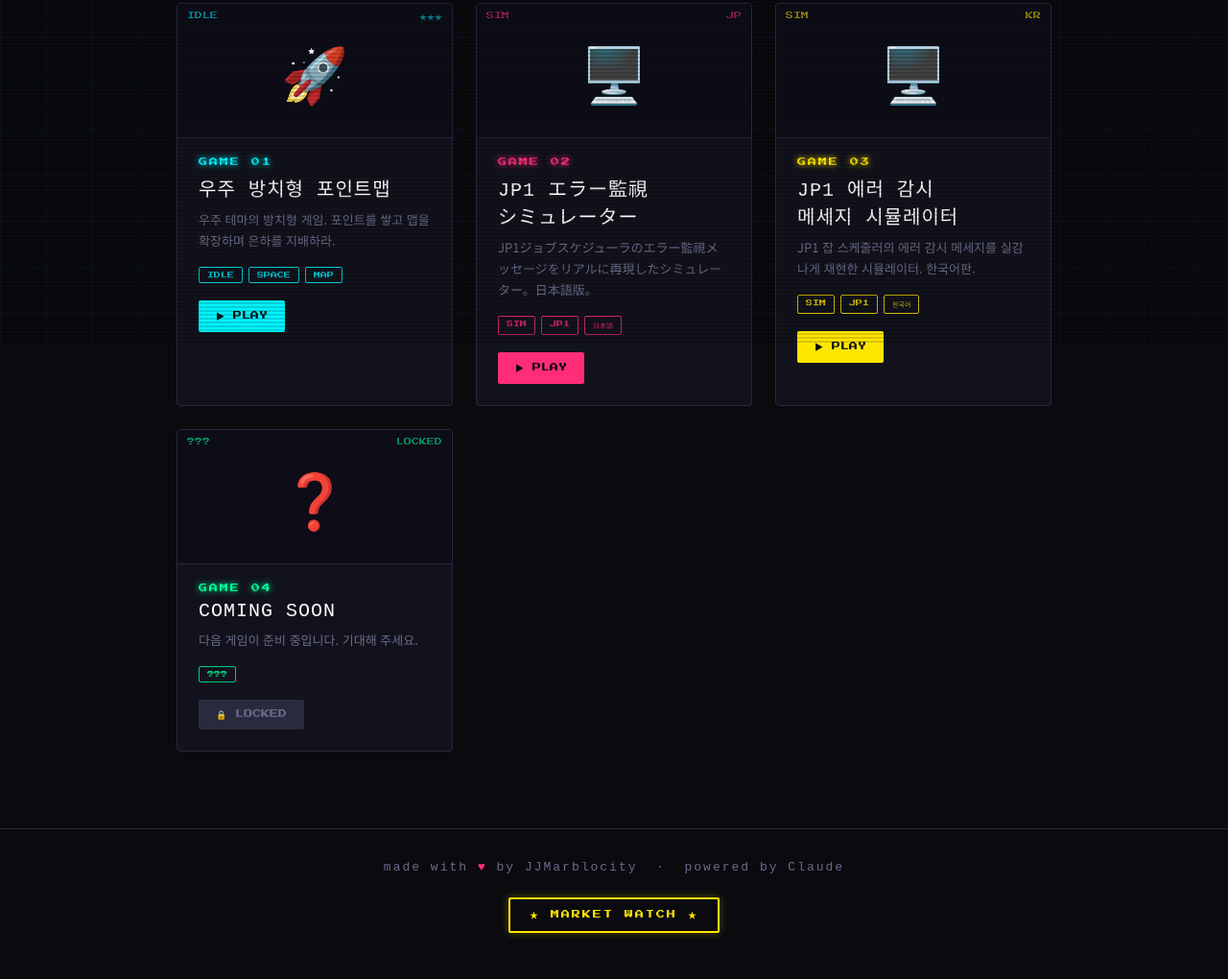
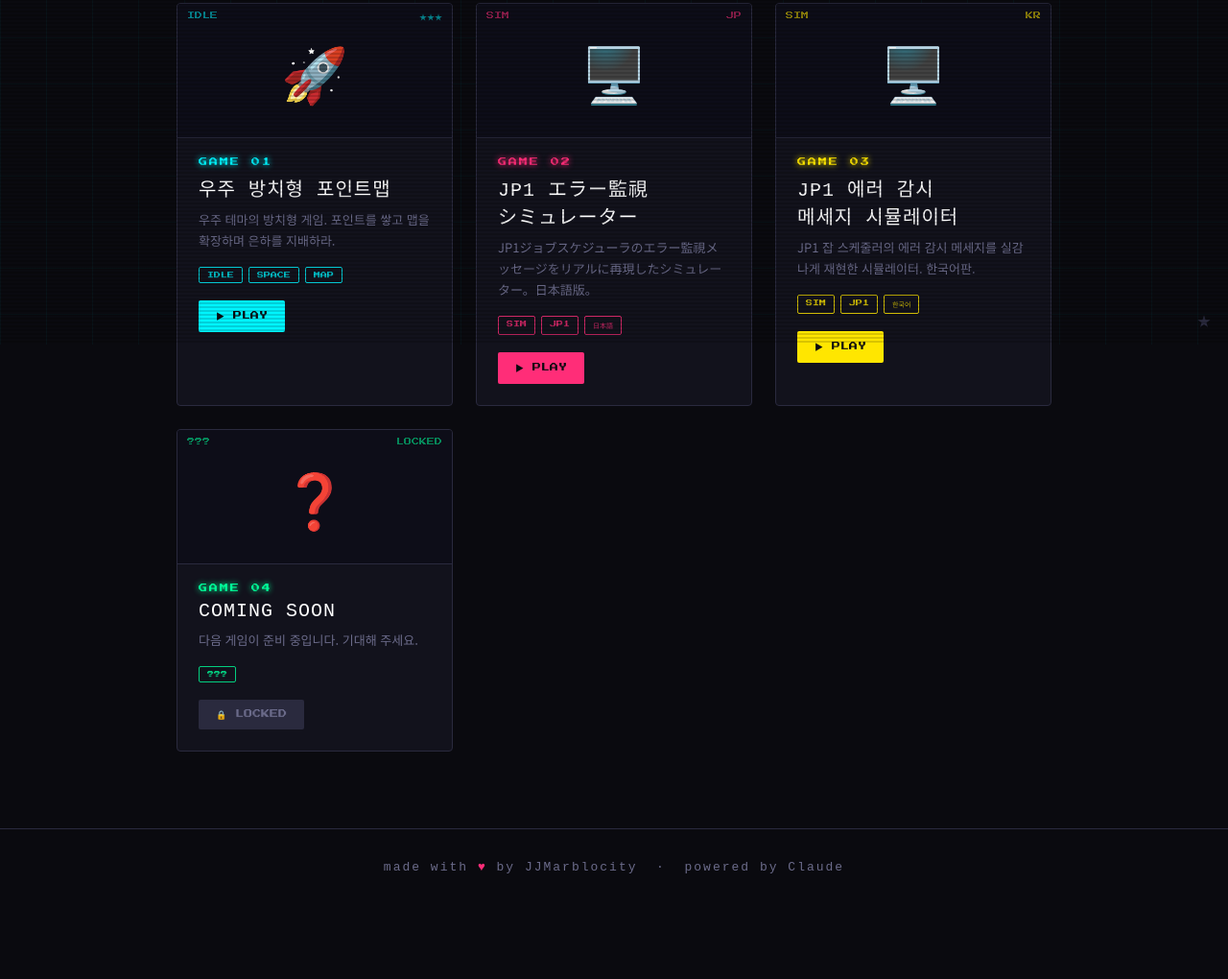
Before and after one commit to fourcirclevenndiagram/fourcirclevenndiagram.github.io, a plain HTML site: page index.html in a window 1280 px wide. Shown: the part 441-1461 px from the top of the page at 96% size. After the commit the page ends 1400 px from the top, so only its background shows below. Drawn offline with Linux system fonts and the light colour scheme; a web font is replaced by a local one.

Commit message:
Add files via upload

```diff
--- a/index.html
+++ b/index.html
@@ -385,21 +385,20 @@
 
   <footer>
     made with <span>♥</span> by JJMarblocity &nbsp;·&nbsp; powered by Claude
-    <div style="margin-top:24px;">
-      <a href="market.html" style="
-        font-family: 'Press Start 2P', monospace;
-        font-size: 9px;
-        color: var(--neon-yel);
-        text-decoration: none;
-        border: 2px solid var(--neon-yel);
-        padding: 10px 20px;
-        border-radius: 2px;
-        letter-spacing: 2px;
-        box-shadow: 0 0 10px rgba(255,230,0,0.3);
-        display: inline-block;
-      ">★ MARKET WATCH ★</a>
-    </div>
+
   </footer>
+
+  <a href="market.html" title="Market Watch" style="
+    position: fixed;
+    bottom: 18px;
+    right: 18px;
+    font-size: 14px;
+    color: #2a2a3e;
+    text-decoration: none;
+    z-index: 1000;
+    line-height: 1;
+    transition: color 0.3s;
+  " onmouseover="this.style.color='#ffe600'" onmouseout="this.style.color='#2a2a3e'">★</a>
 
 </body>
 </html>
```
